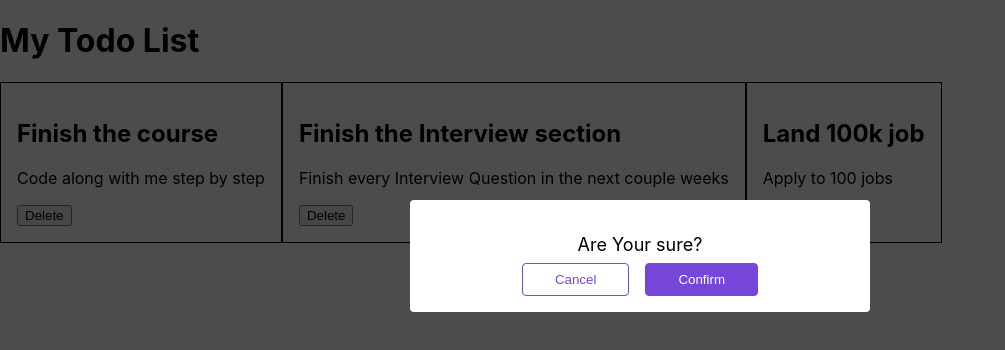
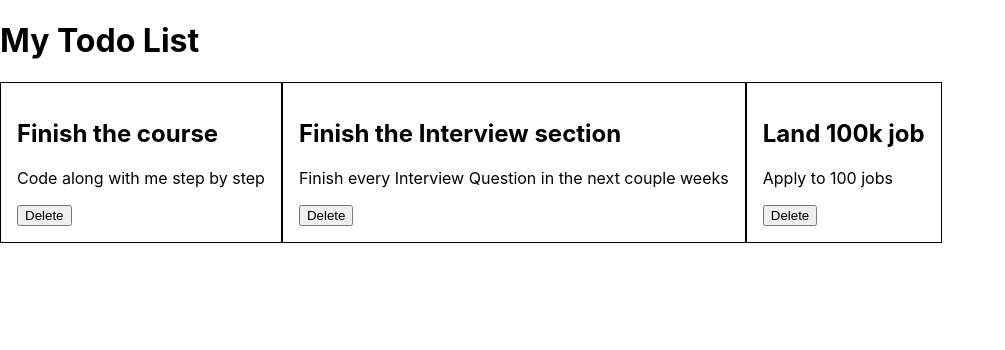
Before and after one commit to SethDimmer123/react-cc, a React (Create React App) app: page / in a window 1280 px wide. Shown: the top 350 px of the page, without its empty margins (0-1005 px from the left). Built offline with nearby package versions, Linux system fonts and the light colour scheme.

Commit message:
initial commit

```diff
--- a/src/App.jsx
+++ b/src/App.jsx
@@ -15,7 +15,7 @@ function App() {
       <Todo title ="Land 100k job"
       paragraph="Apply to 100 jobs"/>
       </div>
-      <Modal title />
+      {/* <Modal /> */}
     </>
   );
 }
```
